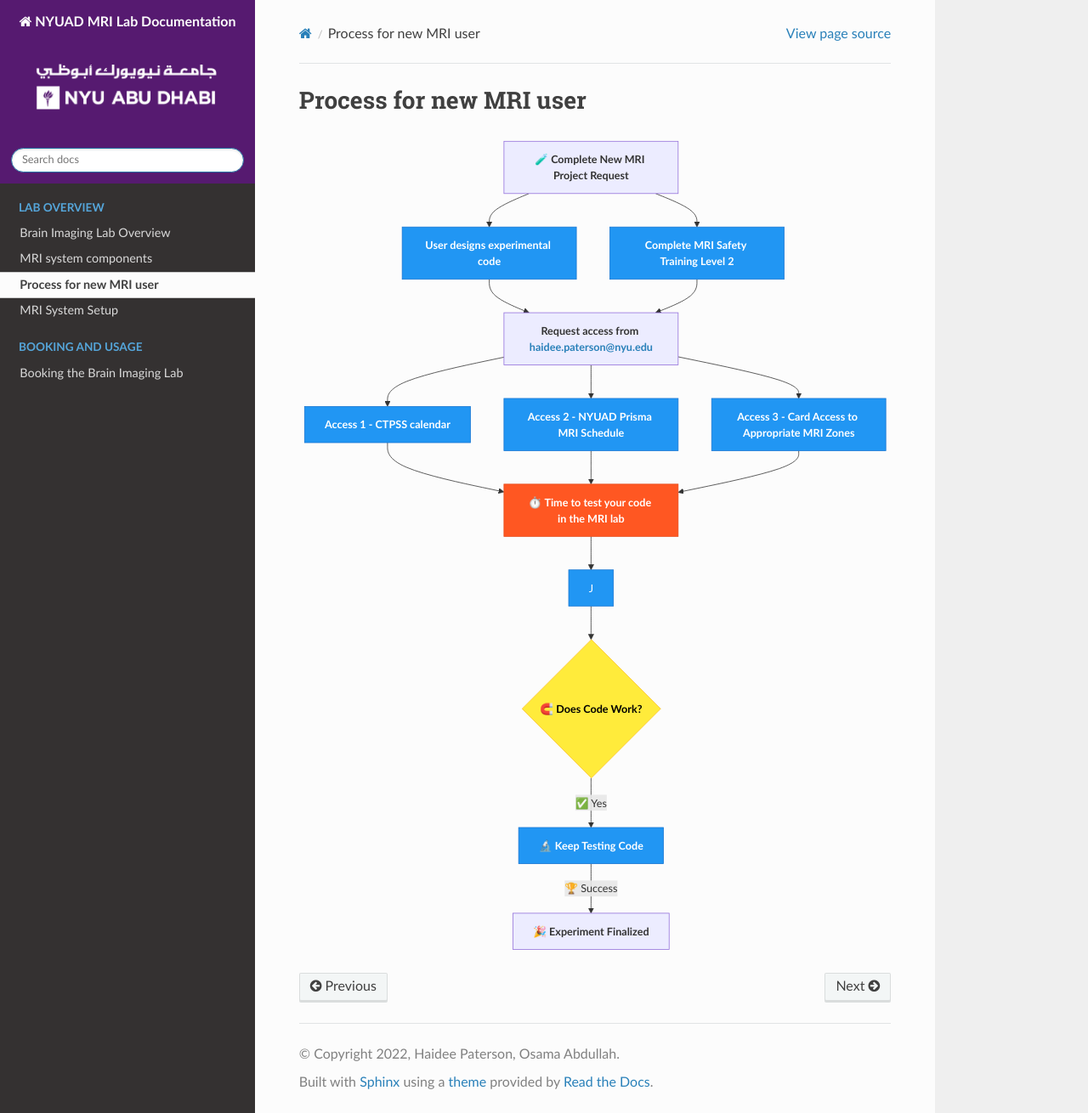
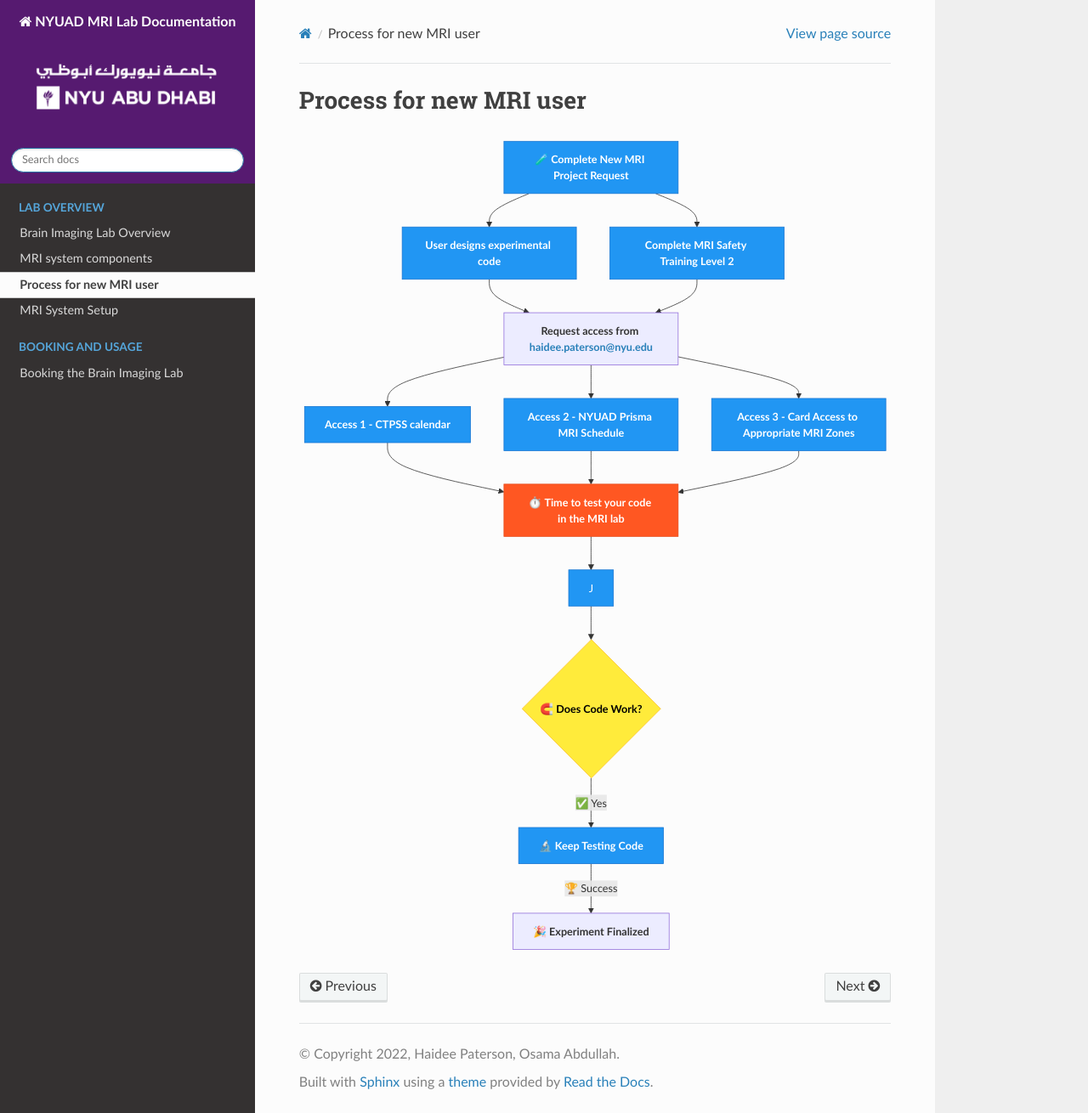
Before and after one commit to BioMedicalImaging-Core-NYUAD/brainimaging-lab-documentation, a Sphinx documentation site: the page built from docs/source/1-lab_overview/3-process_diagram.rst, in a window 1280 px wide and 1310 px high. Shown: the whole window at 85% size. Built offline with Sphinx 7.4.7 and the Read the Docs theme 3.1.0, drawn with Linux system fonts in a browser that asks for light colours; pages that are not in the unit, such as notebooks, are missing from menus.

```diff
--- a/docs/source/1-lab_overview/3-process_diagram.rst
+++ b/docs/source/1-lab_overview/3-process_diagram.rst
@@ -33,6 +33,6 @@
     classDef process fill:#2196F3,stroke:#1976D2,color:#fff;
     classDef warning fill:#FF5722,stroke:#E64A19,color:#fff;
 
-    class C,D,F,G,H,J,L process;
+    class B,C,D,F,G,H,J,L process;
     class I warning;
     class K decision;
```
